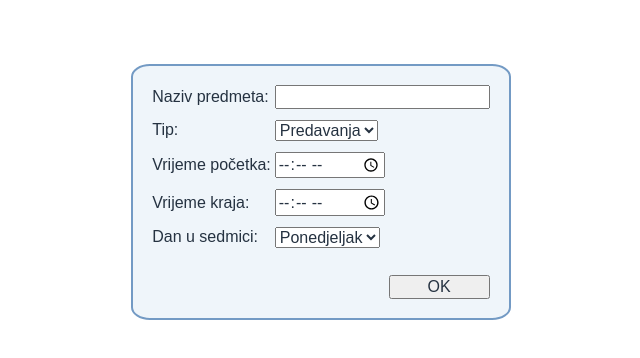
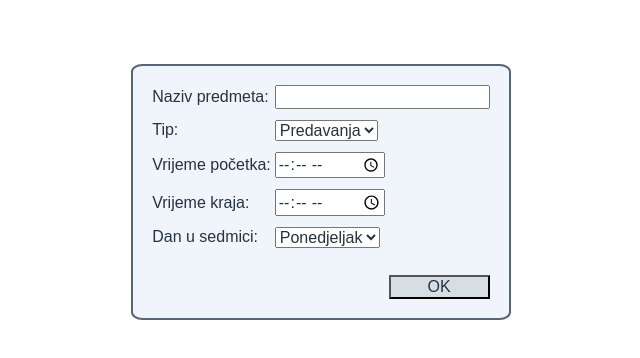
Before and after one commit to zlxxo/Web-Technologies-Project, a plain HTML site: page planiranjeNastavnik/planiranjeNastavnik.html in a window 1280 px wide. Shown: the whole page, without its empty margins (319-959 px from the left). Drawn offline with Linux system fonts and the light colour scheme.

Commit message:
zadatak 3 - promijenio boje forme

```diff
--- a/planiranjeNastavnik/planiranjeNastavnik.css
+++ b/planiranjeNastavnik/planiranjeNastavnik.css
@@ -11,8 +11,8 @@ body {
 
 form {
     background-color: #eff5fa;
-    border: 2px solid #739ac4;
-    border-radius: 5%;
+    border: 2px solid #556679;
+    border-radius: 3%;
     width: fit-content;
     padding: 1em;
     align-content: center;
@@ -24,6 +24,7 @@ button {
     width: 30%;
     text-align: center;
     float: right;
+    background-color: #d6dee4;
 }
 
 button, input, select, label {
```
